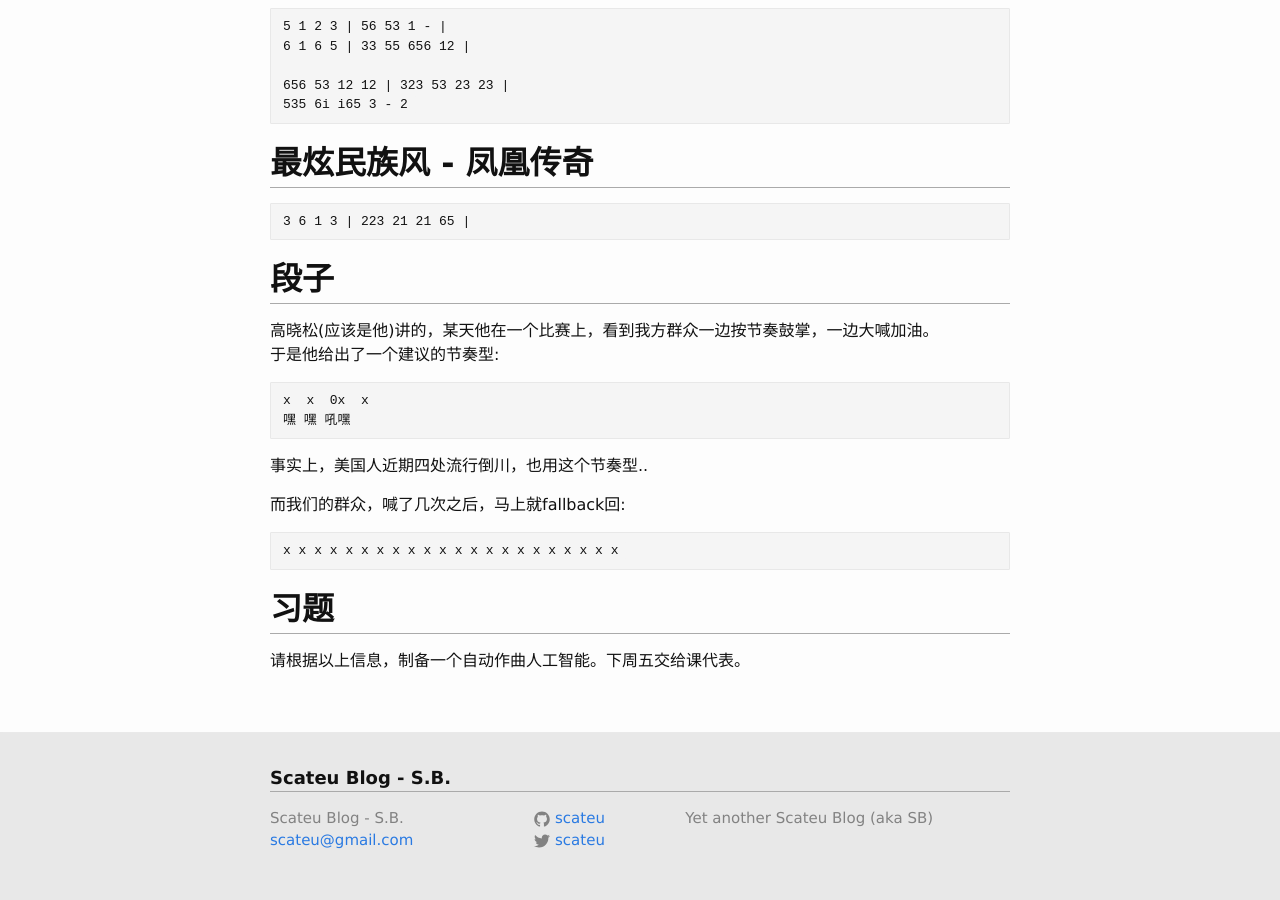
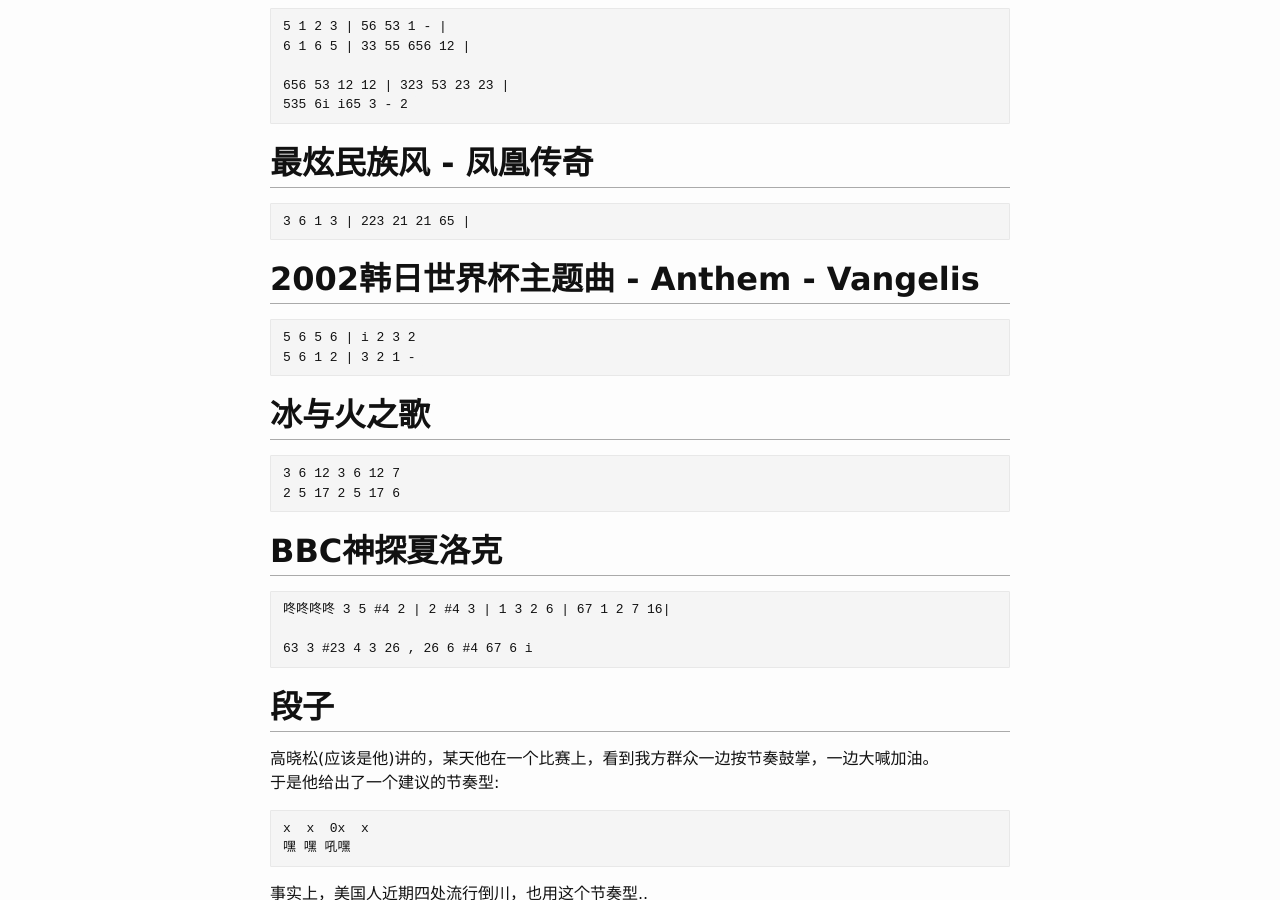
Before and after one commit to scateu/scateu.github.io, a Jekyll site: the page built from _posts/2017-03-01-notes-on-automated-composition.md, in a window 1280 px wide and 900 px high, scrolled down 3531 px. Built offline with Jekyll 4.4.1, drawn with Linux system fonts in a browser that asks for light colours; nearby versions of some CDN libraries; formulas are drawn with MathJax 3; comment, search, counter and statistics services are not loaded.

Commit message:
Wed Mar  1 11:22:57 HKT 2017

```diff
--- a/_posts/2017-03-01-notes-on-automated-composition.md
+++ b/_posts/2017-03-01-notes-on-automated-composition.md
@@ -155,6 +155,22 @@
 
     3 6 1 3 | 223 21 21 65 |
 
+## 2002韩日世界杯主题曲 - Anthem - Vangelis
+
+    5 6 5 6 | i 2 3 2
+    5 6 1 2 | 3 2 1 -
+
+## 冰与火之歌
+
+    3 6 12 3 6 12 7
+    2 5 17 2 5 17 6
+
+## BBC神探夏洛克
+
+    咚咚咚咚 3 5 #4 2 | 2 #4 3 | 1 3 2 6 | 67 1 2 7 16|
+
+    63 3 #23 4 3 26 , 26 6 #4 67 6 i
+
 ## 段子
 
 高晓松(应该是他)讲的，某天他在一个比赛上，看到我方群众一边按节奏鼓掌，一边大喊加油。
```
